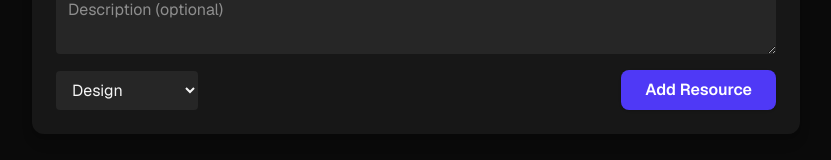
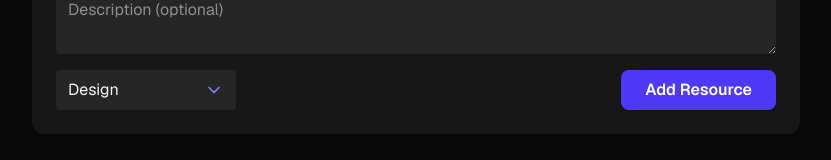
Before and after one commit to AureliaSindhu/resources-hub, a Next.js app: page / in a window 1280 px wide. Shown: the part 222-382 px from the top of the page, without its empty margins (224-1055 px from the left). Built offline with nearby package versions, Linux system fonts and the light colour scheme.

Commit message:
dropdown

```diff
--- a/app/page.tsx
+++ b/app/page.tsx
@@ -1,5 +1,6 @@
 "use client";
 import { useState, useEffect } from "react";
+import { ChevronDown } from "lucide-react";
 
 interface Resource {
   title: string;
@@ -99,8 +100,9 @@ export default function Home() {
             rows={2}
           />
           <div className="flex items-center gap-4">
+            <div className="relative w-1/4">
               <select
-              className="bg-neutral-800 rounded px-3 py-2 outline-none focus:ring-2 focus:ring-indigo-500"
+                className="appearance-none w-full bg-neutral-800 rounded px-3 py-2 outline-none focus:ring-2 focus:ring-indigo-500 pr-10"
                 name="category"
                 value={form.category}
                 onChange={handleInput}
@@ -111,6 +113,10 @@ export default function Home() {
                   </option>
                 ))}
               </select>
+              <span className="pointer-events-none absolute right-3 top-1/2 -translate-y-1/2 text-indigo-400">
+                <ChevronDown size={20} />
+              </span>
+            </div>
             <button
               type="submit"
               className="ml-auto bg-indigo-600 hover:bg-indigo-500 text-white font-semibold px-6 py-2 rounded-lg shadow transition"
--- a/package.json
+++ b/package.json
@@ -11,6 +11,7 @@
   "dependencies": {
     "drizzle-kit": "^0.31.1",
     "drizzle-orm": "^0.43.1",
+    "lucide-react": "^0.511.0",
     "mysql2": "^3.14.1",
     "next": "15.3.2",
     "react": "^19.0.0",
```
Also changed, not shown: 1 other file (tests, documents, lock files or other folders). Lines whose indentation alone changed are shown as unchanged.
